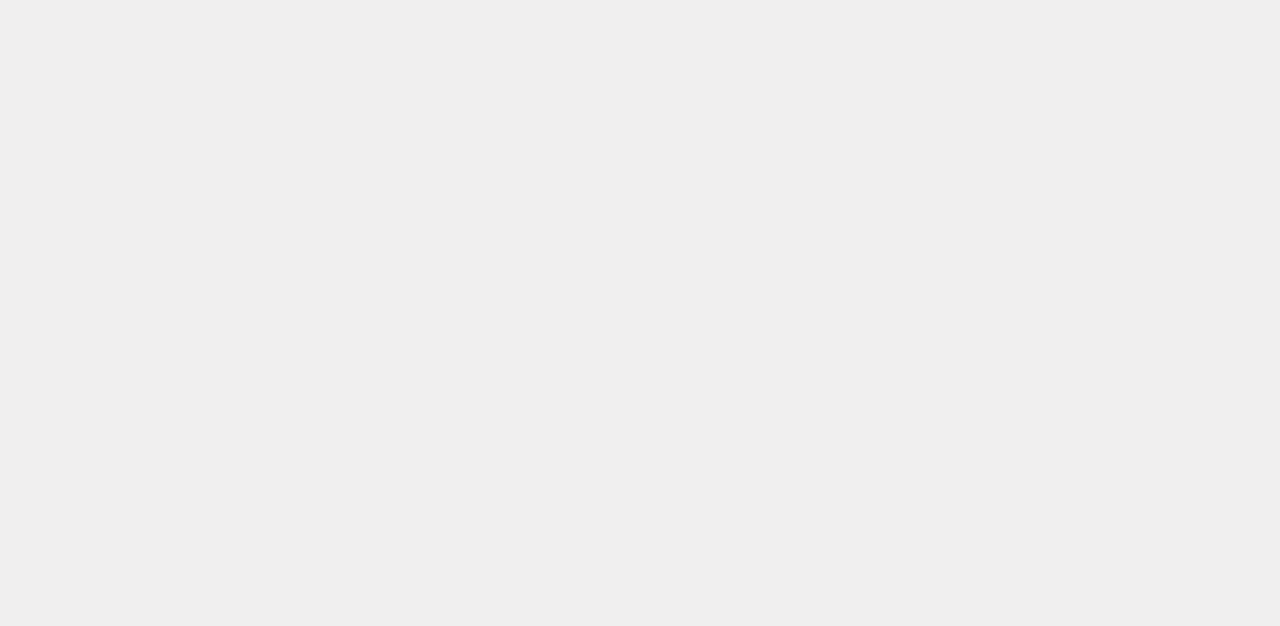
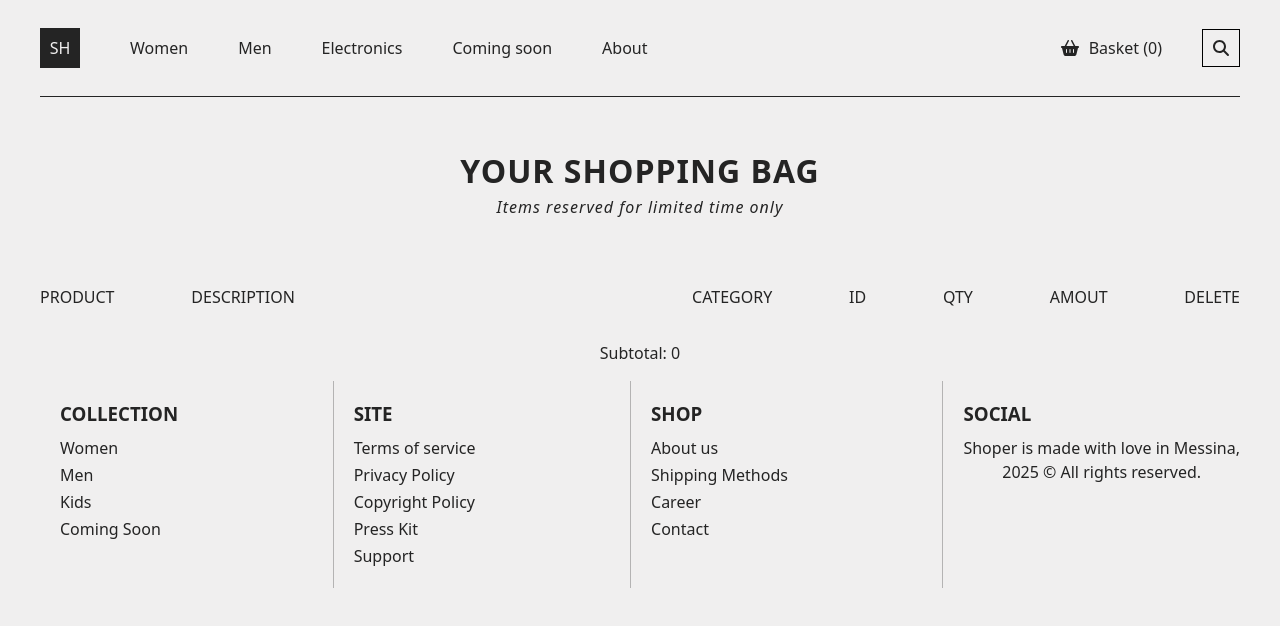
Before and after one commit to spasaLor/e-commerce-project, a React (Vite) app: page /basket in a window 1280 px wide. Shown: the top 626 px of the page. Built offline with nearby package versions, Linux system fonts and the light colour scheme.

Commit message:
cart logic

```diff
--- a/src/App.jsx
+++ b/src/App.jsx
@@ -1,11 +1,28 @@
+import { Outlet } from 'react-router-dom'
 import './App.css'
+import Navbar from './components/Navbar'
+import Footer from './components/Footer'
+import { useState } from 'react'
 
 function App() {
+  const [cart,setCart] = useState([]);
+
+  const addToCart = (item) =>{
+    let found = cart.find((cartItem) =>cartItem.id === item.id);
+    if(!found){
+      setCart([...cart,item]);
+    }
+  }
+  const deleteItem = (item) =>{
+    setCart(cart.filter(cartItem => cartItem.id !== item.id));
+  }
 
   return (
-    <>
-
-    </>
+    <div className="container">
+      <Navbar cart= {cart}/>
+      <Outlet context={{cart, addToCart, deleteItem}}/>
+      <Footer/>
+    </div>
   )
 }
 
--- /dev/null
+++ b/src/components/Cart.jsx
@@ -0,0 +1,72 @@
+import { useState } from "react";
+import { useOutletContext } from "react-router-dom";
+import "../styles/cart.css";
+
+function CartItem({item, deleteClick}){
+    const [qty,setQty] = useState(1);
+
+    return(
+        <div className="cart-item">
+            <div className="left">
+                <div className="img">
+                    <img src={item.image} alt={item.title} />
+                </div>
+                <div className="desc">
+                    <b>{item.title}</b>
+                </div>
+            </div>
+            <div className="right">
+                <p>{item.category}</p>
+                <p>{item.id}</p>
+                <div className="quantity">
+                    <input type="num" min={1} max={5} value={qty} onChange={(e)=>setQty(e.target.value)}/>
+                    <div className="qty-controls">
+                        <div onClick={()=>setQty(prev=> prev <5 ? prev+1 : prev)}>+</div>
+                        <div onClick={()=>setQty(prev=> prev === 1 ? prev : prev-1)}>-</div>
+                    </div>
+                </div>
+                <p>€{item.price}</p>
+                <p onClick={deleteClick}>X</p>
+            </div>
+
+        </div>
+    );
+}
+
+export default function Cart(){
+    const {cart, deleteItem} = useOutletContext();
+    const [total,setTotal] = useState(0.0);
+
+    return(
+        <>
+            <div className="top">
+                <h2>your shopping bag</h2>
+                <i>Items reserved for limited time only</i>
+            </div>
+            <div className="main-cart">
+                <div className="top-row">
+                    <div className="left">
+                        <p>product</p>
+                        <p>description</p>
+                    </div>
+                    <div className="right">
+                        <p>category</p>
+                        <p>id</p>
+                        <p>qty</p>
+                        <p>amout</p>
+                        <p>delete</p>
+                    </div>
+
+                </div>
+                {cart.map(item =>(
+                    <CartItem item={item} deleteClick={()=>deleteItem(item)} key={item.id} setTot={setTotal} />
+                ))}
+                <div className="bottom">
+                    <div className="tot">
+                        <p>Subtotal: {total}</p>
+                    </div>
+                </div>
+            </div>
+        </>
+    );
+}
--- a/src/components/Catalogue.jsx
+++ b/src/components/Catalogue.jsx
@@ -1,7 +1,5 @@
 import { useEffect, useState } from "react";
-import { useParams } from "react-router-dom";
-import Navbar from "./Navbar";
-import Footer from "./Footer";
+import { useOutletContext, useParams } from "react-router-dom";
 import "../styles/catalogue.css";
 import CatalogueItem from "./CatalogueItem";
 
@@ -9,9 +7,10 @@ export default function Catalogue(){
     const params = useParams();
     const [items, setItems] = useState([]);
     const [error, setError] = useState(null);
-    let url ='https://fakestoreapi.com/products/category/';
+    const {cart,addToCart} = useOutletContext();
 
     useEffect(()=>{
+        let url ='https://fakestoreapi.com/products/category/';
         params.section === 'men' ? url+= "men's clothing" : params.section === 'women' ? url+="women's clothing" : url+='electronics';
         fetch(url).then(response => {
             if (response.status >= 400)
@@ -25,11 +24,8 @@ export default function Catalogue(){
 
     if(error)
         return <p>An error was encountered: {error}</p>
-
-    console.log(params.section);
     return(
-        <div className="container">
-            <Navbar/>
+        <>
             <div className="mid">
                 <p>home / {params.section}</p>
                 <div className="main">
@@ -39,10 +35,10 @@ export default function Catalogue(){
             </div>
             <div className="item-container">
                 {items.map(item=>(
-                    <CatalogueItem item={item} key={item.id}/>
+                    <CatalogueItem item={item} key={item.id} itemClicked={addToCart} cart={cart}/>
                 ))}
             </div>
-            <Footer/>
-        </div>
+        </>
+
     );
 }
--- a/src/components/CatalogueItem.jsx
+++ b/src/components/CatalogueItem.jsx
@@ -1,10 +1,10 @@
-export default function CatalogueItem({item}){
+export default function CatalogueItem({item, itemClicked, cart}){
     return(
-        <div className="item">
+        <div className="item" onClick={()=>itemClicked(item)}>
             <div className="img-div">
                 <img src={item.image} alt={item.title} />
                 <div className="overlay">
-                    <div className="text">Add to cart</div>
+                    <div className="text">{cart.find(cartItem=>cartItem.id === item.id) === undefined ? 'Add to cart' : 'Object in cart'}</div>
                 </div>
             </div>
             <p className="description"><b>{item.title}</b><br></br>€{item.price} </p>
--- a/src/components/Landing.jsx
+++ b/src/components/Landing.jsx
@@ -1,12 +1,9 @@
-import Navbar from "./Navbar";
 import "../styles/landing.css";
 import "../App.css";
-import Footer from "./Footer";
 
 export default function Landing(){
     return(
-        <div className='container'>
-            <Navbar/>
+    <>
         <section className="hero">
             <h1>Hazy shade of spring</h1>
             <i className="latin">Quisque lorem tortor frigilla sed, vestibulum id, elifend justo.</i>
@@ -57,7 +54,7 @@ export default function Landing(){
                 <input type="email" placeholder="Your e-mail"/><button type="button">add</button>
             </div>
         </section>
-            <Footer/>
-        </div>
+    </>
+
     );
 }
--- a/src/components/Navbar.jsx
+++ b/src/components/Navbar.jsx
@@ -3,13 +3,13 @@ import { FontAwesomeIcon } from "@fortawesome/react-fontawesome";
 import {faBasketShopping, faMagnifyingGlass} from '@fortawesome/free-solid-svg-icons';
 import "../styles/navbar.css";
 
-export default function Navbar(){
+export default function Navbar({cart}){
 
     return(
             <nav className="navbar">
             <div className="left">
                 <div className="logo-shop">
-                    <Link to={"/"}>SH</Link>
+                    <Link to={"/home"}>SH</Link>
                 </div>
                 <Link to={"/catalogue/women"}>Women</Link>
                 <Link to={"/catalogue/men"}>Men</Link>
@@ -20,7 +20,7 @@ export default function Navbar(){
             <div className="right">
                 <div className="basket">
                     <FontAwesomeIcon icon={faBasketShopping} />
-                    <Link to={"/basket"}>Basket (0)</Link>
+                    <Link to={"/basket"}>Basket ({cart.length})</Link>
                 </div>
                 <FontAwesomeIcon icon={faMagnifyingGlass} />
             </div>
--- /dev/null
+++ b/src/styles/cart.css
@@ -0,0 +1,89 @@
+.top{
+    margin: 50px;
+}
+
+.top h2, .top i{
+    margin: 0;
+    padding: 0;
+}
+
+.top h2{
+    text-transform: uppercase;
+    font-size: 2rem;
+    letter-spacing: 1px;
+}
+
+.top i{
+    letter-spacing: 1px;
+}
+
+.main-cart{
+    width: 100%;
+    display: flex;
+    flex-direction: column;
+}
+
+.main-cart .top-row, .main-cart .cart-item{
+    display: flex;
+    justify-content: space-between;
+    text-transform: uppercase;
+}
+
+.main-cart .top-row .left, .main-cart .top-row .right, .cart-item .right{
+    display: flex;
+    gap:6vw;
+    align-items: center;
+}
+
+.cart-item .left .img{
+    width: 80px;
+    height: 80px;
+    display: flex;
+    flex-direction: column;
+    justify-content: center;
+    align-items: center;
+    overflow: hidden;
+}
+.img img{
+    object-fit: contain;
+    max-width: 100%;
+    max-height: 100%;
+}
+.desc{
+    text-align: left;
+}
+
+.right .quantity{
+    display: flex;
+    gap: 5px;
+}
+
+.quantity input{
+    width: 2vw;
+    height: 50%;
+    text-align: center;
+    color: #242424;
+    background-color:  rgb(240, 239, 239);
+    border: none;
+}
+
+.quantity .qty-controls{
+    display: flex;
+    gap:5px;
+    flex-direction: column;
+    align-items: center;
+}
+
+.qty-controls *{
+    background-color: black;
+    color: white;
+    width: 7px;
+    padding: 3px;
+    height: 5px;
+}
+.cart-item .left, .cart-item .right{
+    display: flex;
+    align-items: center;
+    text-transform: capitalize;
+    gap:6vw;
+}
--- a/src/styles/catalogue.css
+++ b/src/styles/catalogue.css
@@ -38,13 +38,13 @@
 
 .img-div {
     width: 100%;
-    height: 400px; /* Adjust as needed */
+    height: 400px;
     display: flex;
     flex-direction: column;
     align-items: center;
     justify-content: center;
     overflow: hidden;
-    border: 1px solid #242424;;
+    border: 1px solid #242424;
     padding: 10px;
     box-sizing: border-box;
     position: relative;
```
Also changed, not shown: src/main.jsx (+6 -9 lines). Lines whose indentation alone changed are shown as unchanged.
